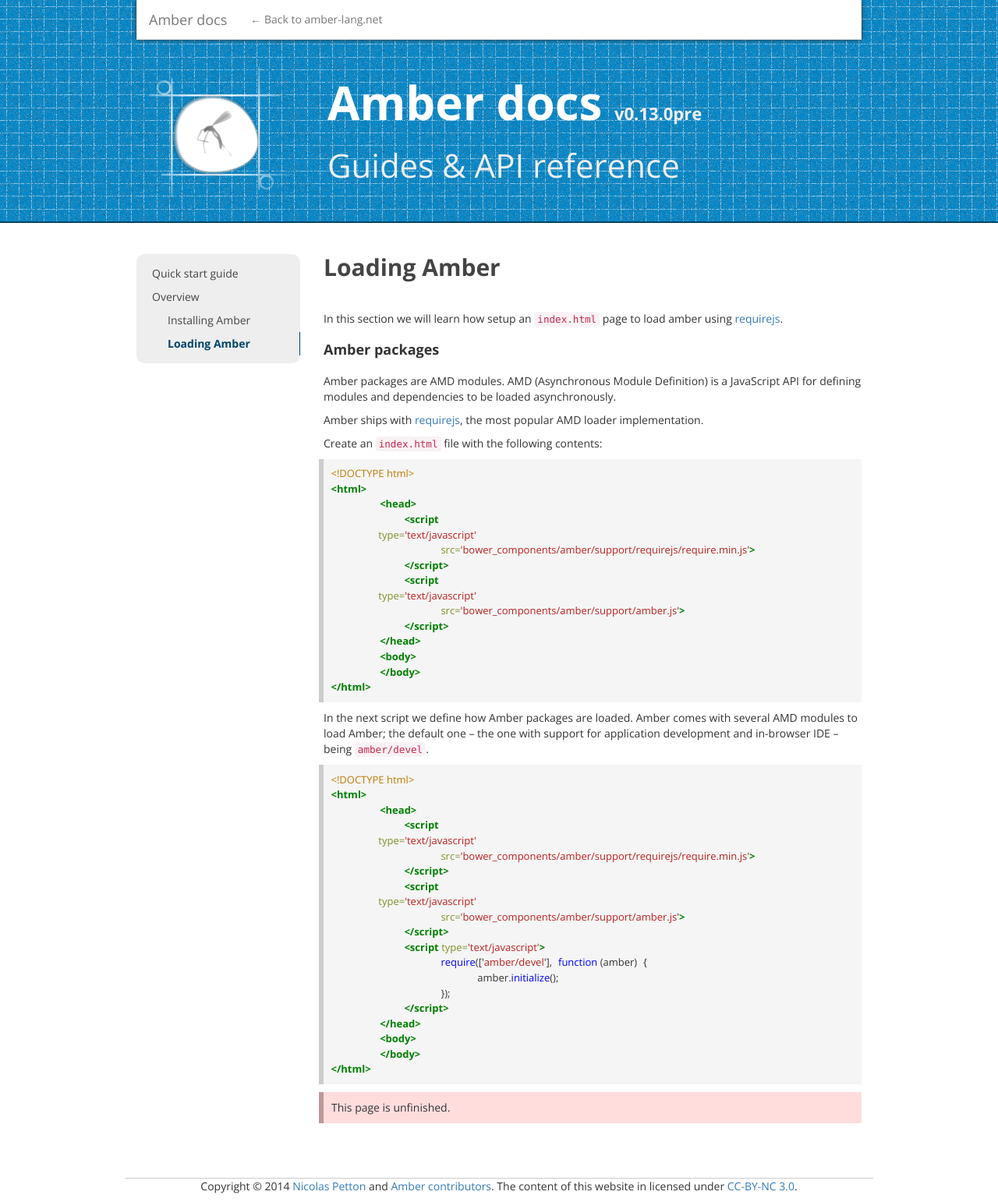
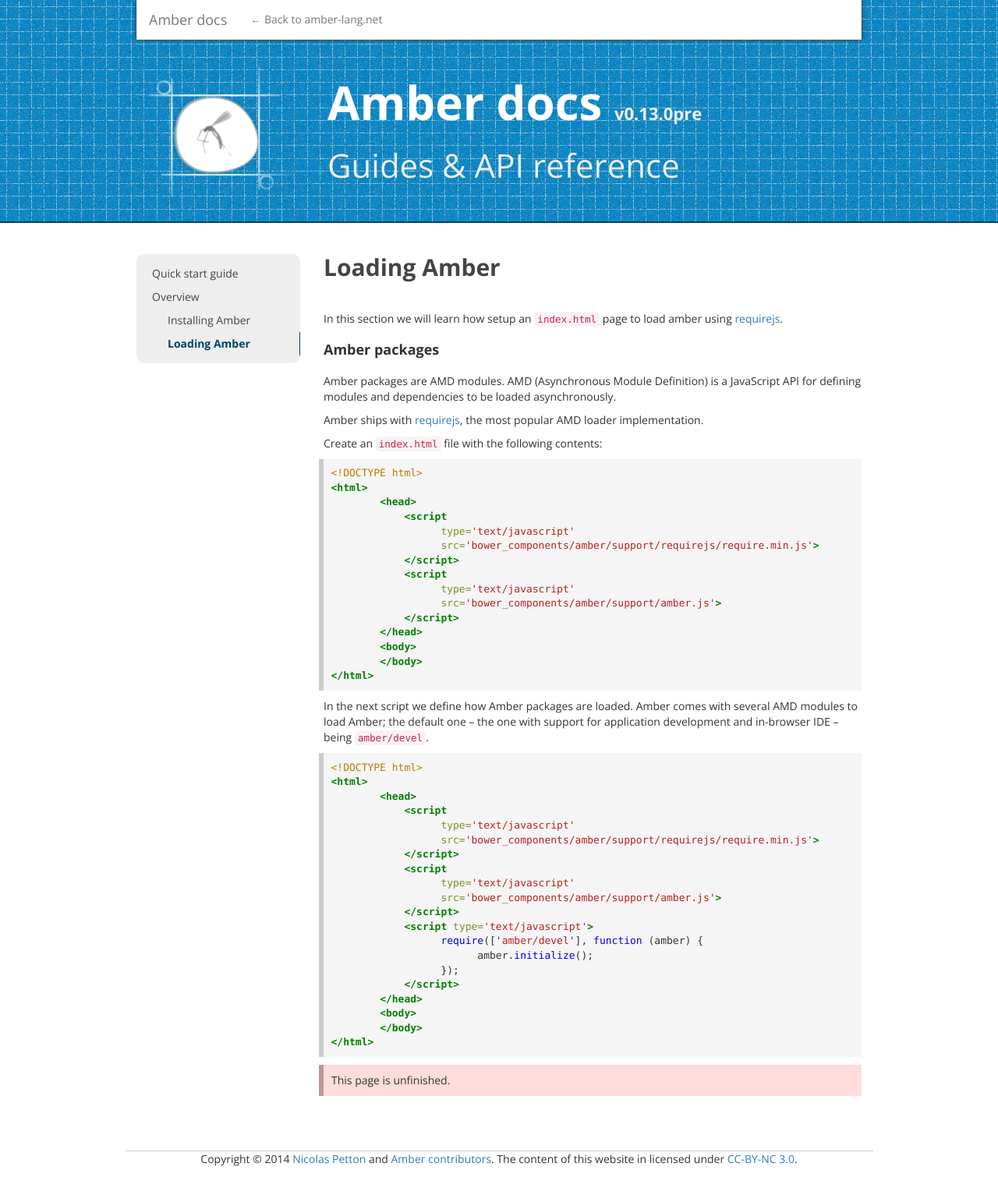
Before and after one commit to amber-smalltalk/amber-documentation, a Jekyll site: the page built from overview/2-loading-amber.md, in a window 1280 px wide. Shown: the whole page at 78% size. Built offline with Jekyll 4.4.1, drawn with Linux system fonts in a browser that asks for light colours; nearby versions of some CDN libraries; after the commit the page ends 1507 px from its top, so only the background shows below that.

Commit message:
monospace fonts for <pre>

```diff
--- a/css/style.css
+++ b/css/style.css
@@ -79,10 +79,14 @@ body .container p.warning {
   margin-left: -6px;
 }
 body .container pre {
+  font-family: Menlo, Monaco, Consolas, "Courier New", monospace;
   border-radius: 0;
   border: 0 none;
   border-left: 6px solid #ccc;
   margin-left: -6px;
+}
+body .container pre * {
+  font-family: Menlo, Monaco, Consolas, "Courier New", monospace;
 }
 body .container .nav.amber-nav {
   background: #eee;
--- a/css/style.less
+++ b/css/style.less
@@ -89,10 +89,15 @@ body {
 		}
 
 		pre {
+			font-family: Menlo,Monaco,Consolas,"Courier New",monospace;
 			border-radius: 0;
 			border: 0 none;
 			border-left: 6px solid #ccc;
 			margin-left: -6px;
+
+			* {
+				font-family: Menlo,Monaco,Consolas,"Courier New",monospace;
+			}
 		}
 
 		.nav {
```
